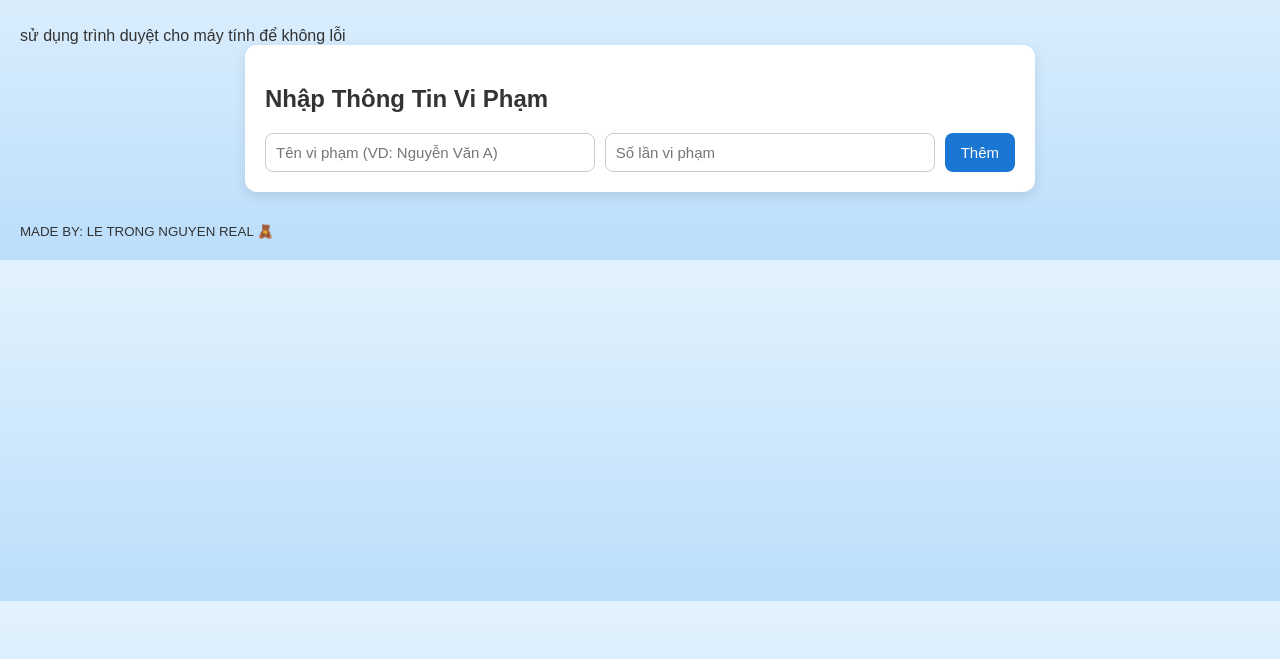
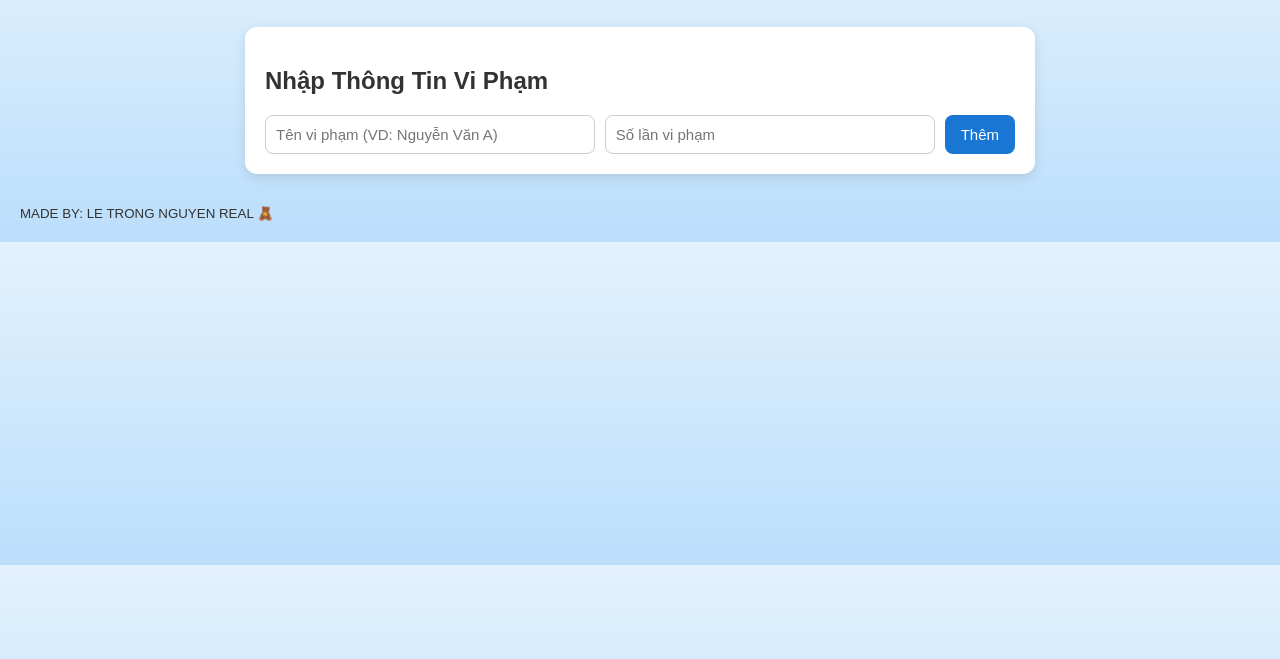
Before and after one commit to letrongnguyenreal21408/Web-auto-phan-cong-lao-dong-, a plain HTML site: page index.html in a window 1280 px wide. Shown: the part 81-740 px from the top of the page. Drawn offline with Linux system fonts and the light colour scheme.

Commit message:
Remove browser usage instruction from index.html
Removed instruction about using a computer browser.

```diff
--- a/index.html
+++ b/index.html
@@ -8,7 +8,6 @@
 </head>
 <body>
   <h1>Phân Công Lao Động</h1>
-sử dụng trình duyệt cho máy tính để không lỗi
   <div class="input-section">
     <h2>Nhập Thông Tin Vi Phạm</h2>
     <div class="input-group">
```
